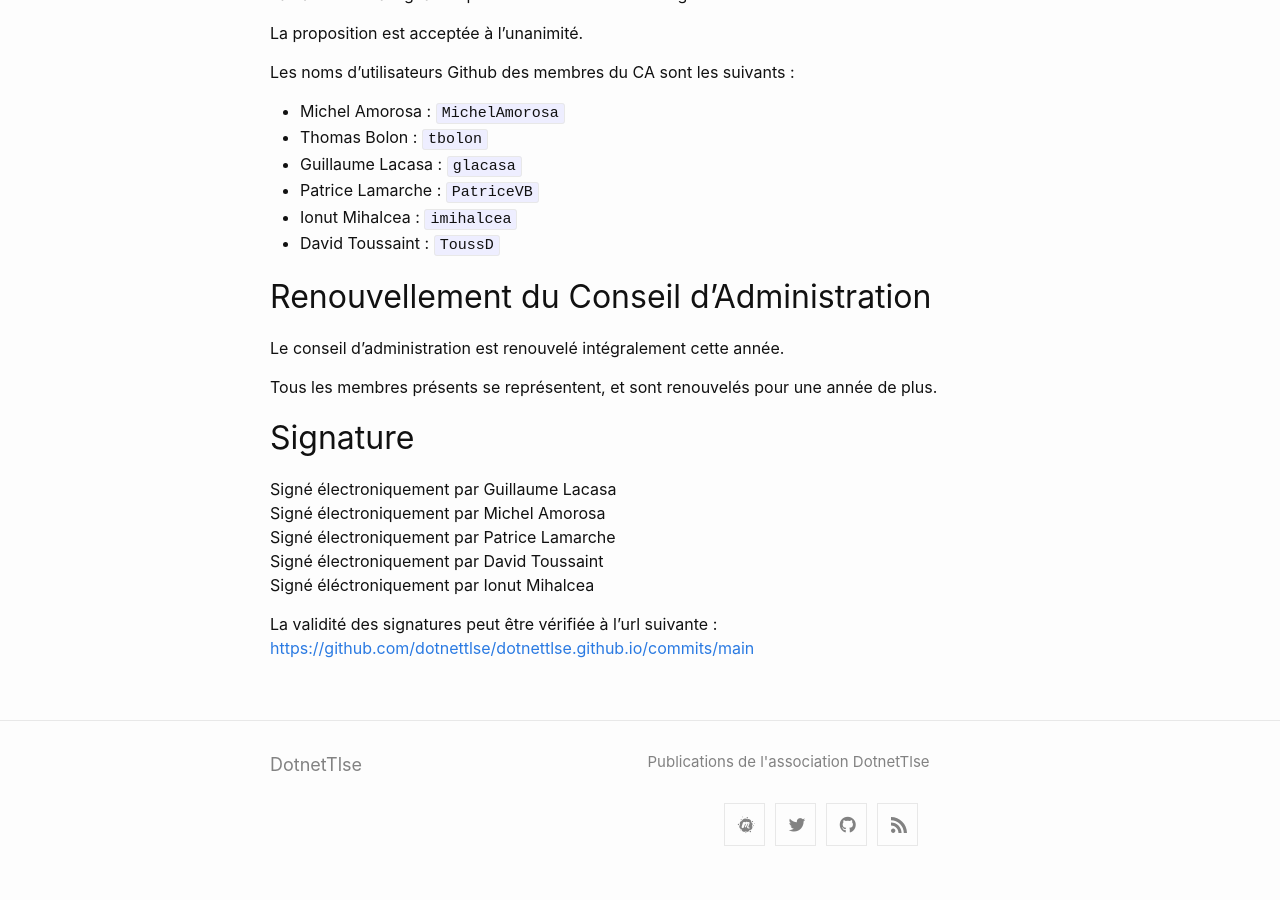
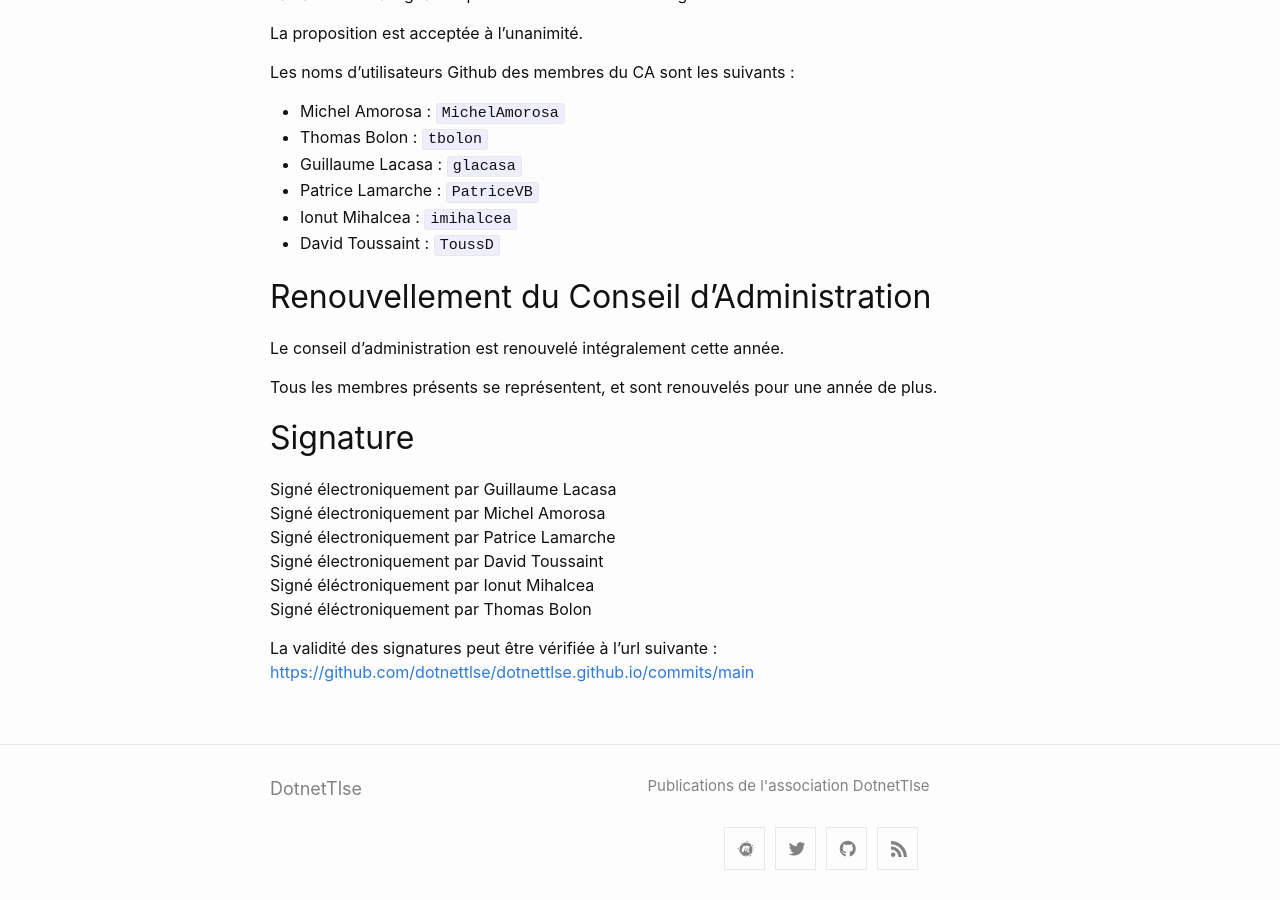
Before and after one commit to dotnettlse/dotnettlse.github.io, a Jekyll site: the page built from _posts/2021-06-17-AG_2021.markdown, in a window 1280 px wide and 900 px high, scrolled down 1616 px. Built offline with Jekyll 4.4.1, drawn with Linux system fonts in a browser that asks for light colours; before the commit the page ends 2492 px from its top, so only the background shows below that.

Commit message:
Update 2021-06-17-AG_2021.markdown

```diff
--- a/_posts/2021-06-17-AG_2021.markdown
+++ b/_posts/2021-06-17-AG_2021.markdown
@@ -83,6 +83,7 @@ Signé électroniquement par Michel Amorosa
 Signé électroniquement par Patrice Lamarche
 Signé électroniquement par David Toussaint
 Signé éléctroniquement par Ionut Mihalcea
+Signé éléctroniquement par Thomas Bolon
 
 La validité des signatures peut être vérifiée à l'url suivante :
 [https://github.com/dotnettlse/dotnettlse.github.io/commits/main](https://github.com/dotnettlse/dotnettlse.github.io/commits/main)
```
